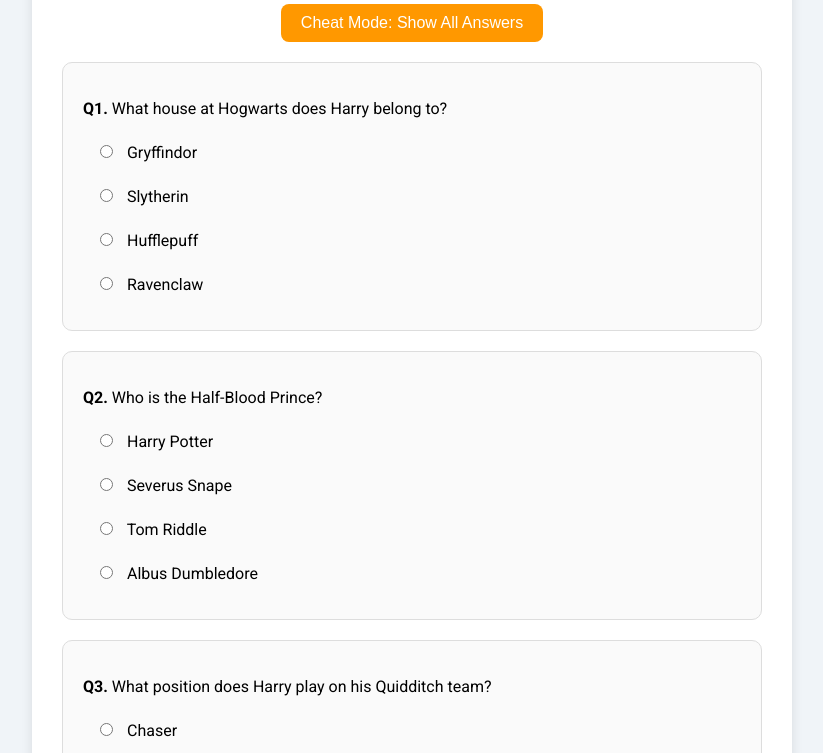
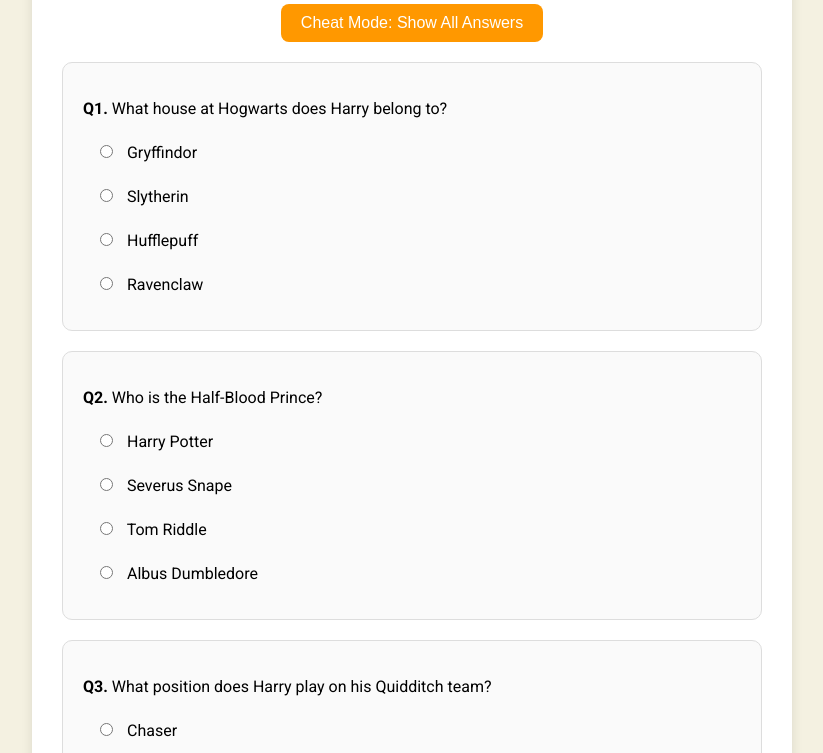
Before and after one commit to jasonctillotson/eme6208_quiz, a plain HTML site: page index.html in a window 1280 px wide. Shown: the part 150-903 px from the top of the page, without its empty margins (228-1051 px from the left). Drawn offline with Linux system fonts and the light colour scheme.

Commit message:
Change background color from #f0f4f8 to #f4f1e1

```diff
--- a/index.html
+++ b/index.html
@@ -7,7 +7,7 @@
   <style>
     body {
       font-family: 'Roboto', sans-serif;
-      background: #f0f4f8;
+      background: #f4f1e1;
       padding: 40px 20px;
     }
     #quiz-container {
```
